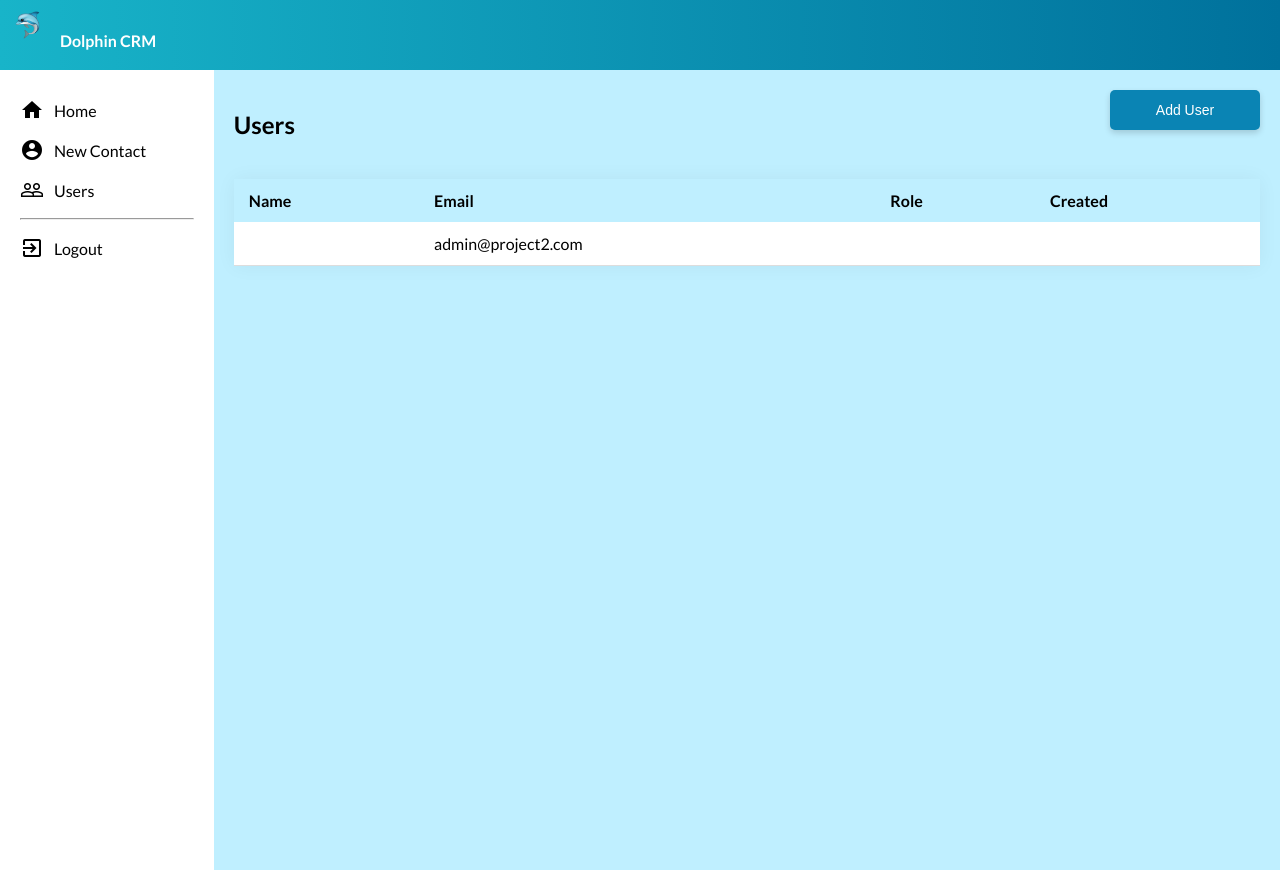
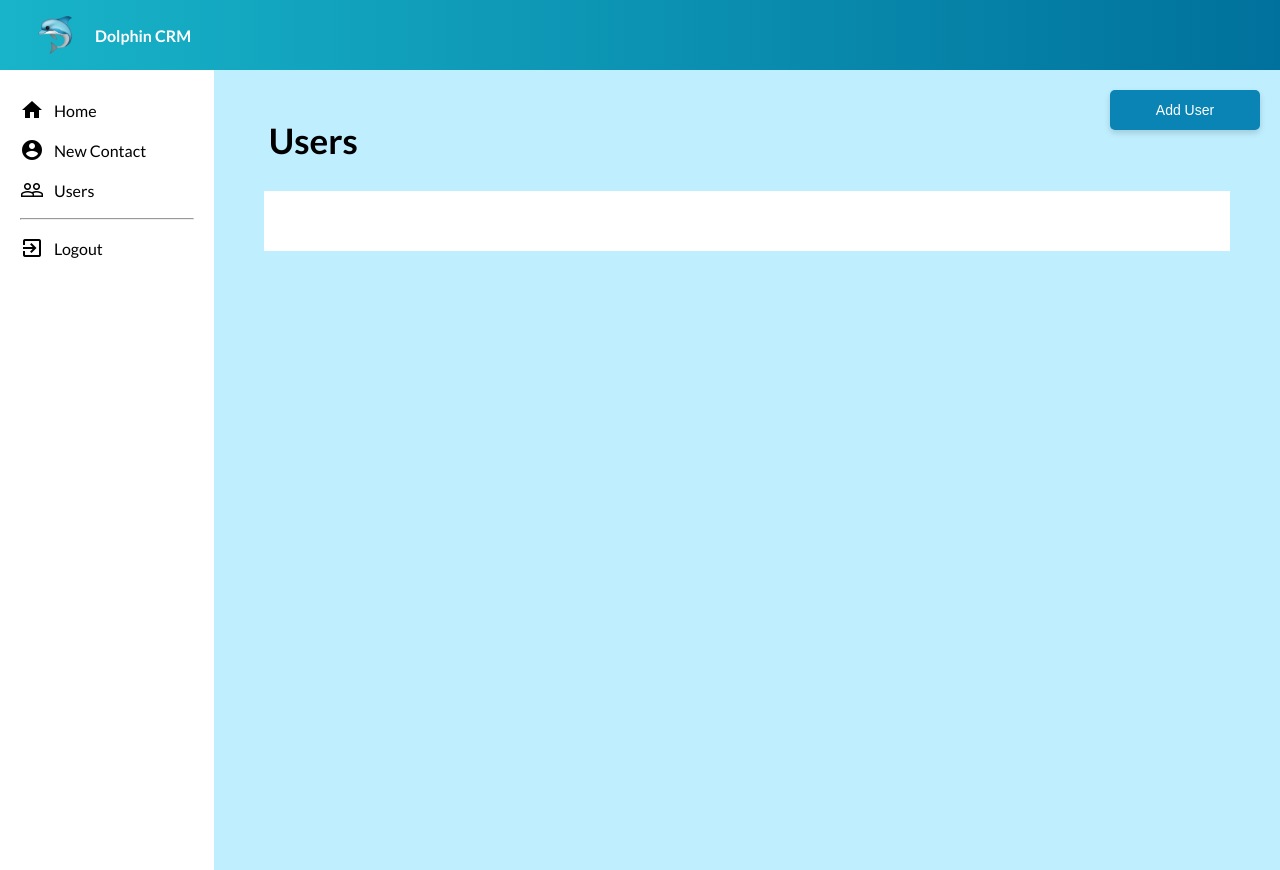
Before and after one commit to JamillaMo/info2180-finalproject, a PHP site: page /view_users.php in a window 1280 px wide. Run offline with PHP 8.4, Linux system fonts and the light colour scheme; data comes from the database, SQL or seed files in the repository; data that the repository does not hold is empty.

Commit message:
Made a few style and format changes (particularly in view_users.php) and changed some file paths

```diff
--- a/create-contact.html
+++ b/create-contact.html
@@ -15,7 +15,7 @@
 <body>
 
     <nav>
-        <img src="#" alt="Dolphin CRM LOGO" srcset="">
+        <img src="img/Dolphin.jpg" alt="Dolphin CRM LOGO" srcset="">
         <p>Dolphin CRM</p>
     </nav>
     <section class="container">
--- a/css/create-contact.css
+++ b/css/create-contact.css
@@ -32,6 +32,7 @@
 
 nav img{
     margin-right: 15px;
+    width: 50px;
 }
 
 .container{
--- a/css/view_users.css
+++ b/css/view_users.css
@@ -18,14 +18,16 @@
 
 .header {
     background: linear-gradient(90deg, rgb(24, 180, 201) 0%, rgba(0,113,156,1) 100%);
-    padding: 10px;
+    padding: 30px;
     height: 70px;
     color: #ffffff;
+    display: flex;
+    justify-content: flex-start;
+    align-items: center;
 }
 
 .logo {
-    height: 30px;
-    float: left;
+    width: 50px;
     margin-right: 15px;
 }
 
@@ -37,6 +39,8 @@
 h1{
     margin-bottom: 20px;
     font-weight: bold;
+    margin-left: 35px;
+    font-size: 35px;
 }
 
 button {
@@ -54,12 +58,13 @@
     display: flex;
     align-items: center;
     justify-content: center;
+    cursor: pointer;
 
     transition: 0.2s;
 }
 
 table {
-    margin-top: 20px;
+    /* margin-top: 20px; */
     border-collapse: collapse;
     font-size: 1em;
     min-width: 400px;
@@ -89,6 +94,9 @@
 
 .table {
     background-color: #ffffff;
+    padding: 30px;
+    margin: 30px;
+    margin-top: 10px;
 }
 
 thead tr{
@@ -105,8 +113,6 @@
     display: flex;
     height: 100%;
 }
-
-
 
 .currentPage{
     color: rgb(74, 192, 207);
--- a/js/addUserBtn.js
+++ b/js/addUserBtn.js
@@ -3,6 +3,6 @@
 
     btn.addEventListener('click', function (e) {
         e.preventDefault();
-        window.location.href = "/php/addUserPage.php";
+        window.location.href = "addUserPage.php";
     });
 })
--- a/view_users.php
+++ b/view_users.php
@@ -39,6 +39,7 @@
             </div>
             <div class="table">
                 <?php
+                    if($row = mysqli_fetch_array($result)){
                         while($row = mysqli_fetch_array($result)) {
                             echo "<table>
                             <thead>
@@ -49,8 +50,9 @@
                                     <th>Created</th>
                                 </tr>
                             </thead>";
-                        echo "<tbody><tr><td>".$row['title']." ".$row['firstname']." ".$row['lastname']."</td><td>".$row['email']."</td><td>".$row['role']."</td><td>".$row['created_at']."</td>";
+                            echo "<tbody><tr><td>".$row['firstname']." ".$row['lastname']."</td><td>".$row['email']."</td><td>".$row['role']."</td><td>".$row['created_at']."</td>";
                             echo "</table>";
+                        }
                     }
                 ?>
             </div>
```
Lines whose indentation alone changed are shown as unchanged.
